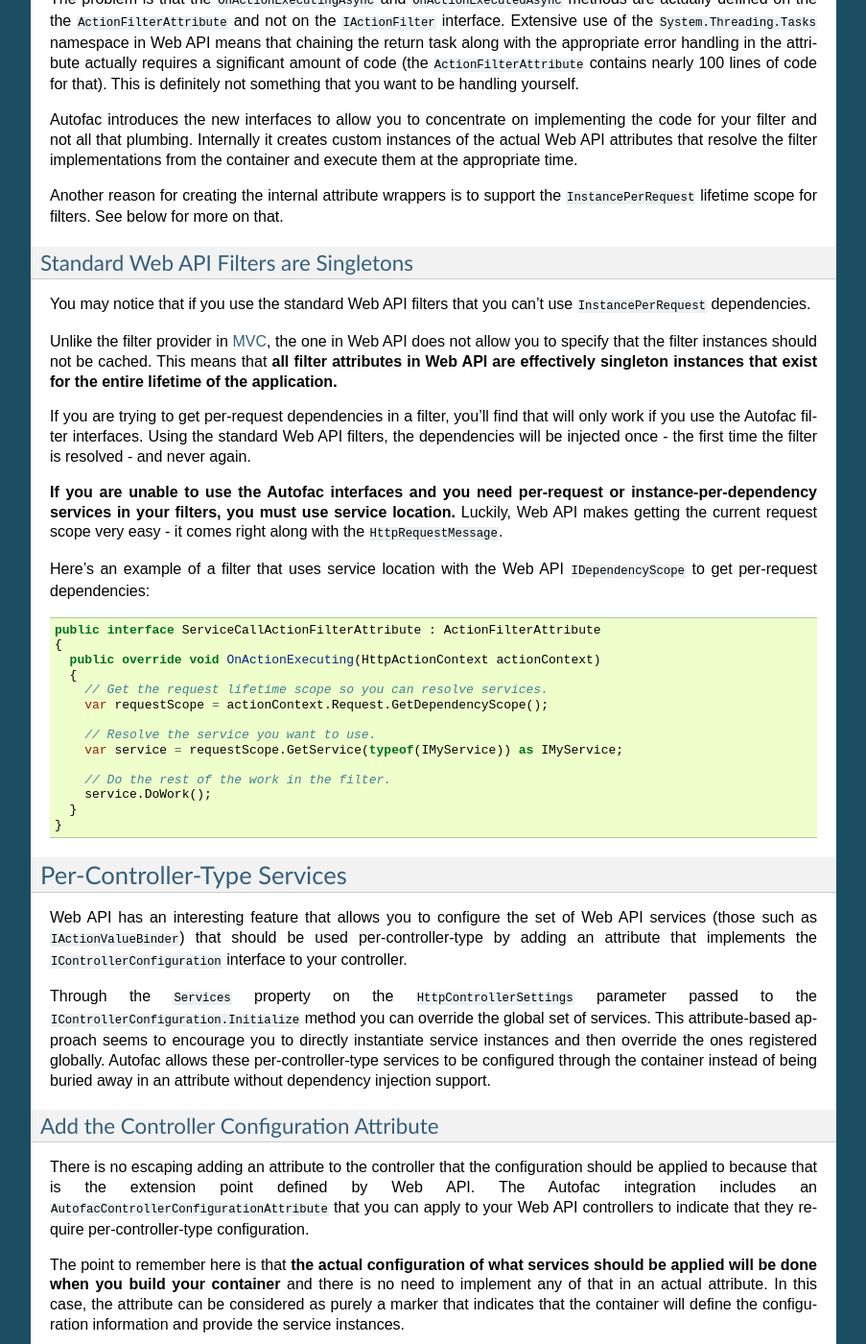
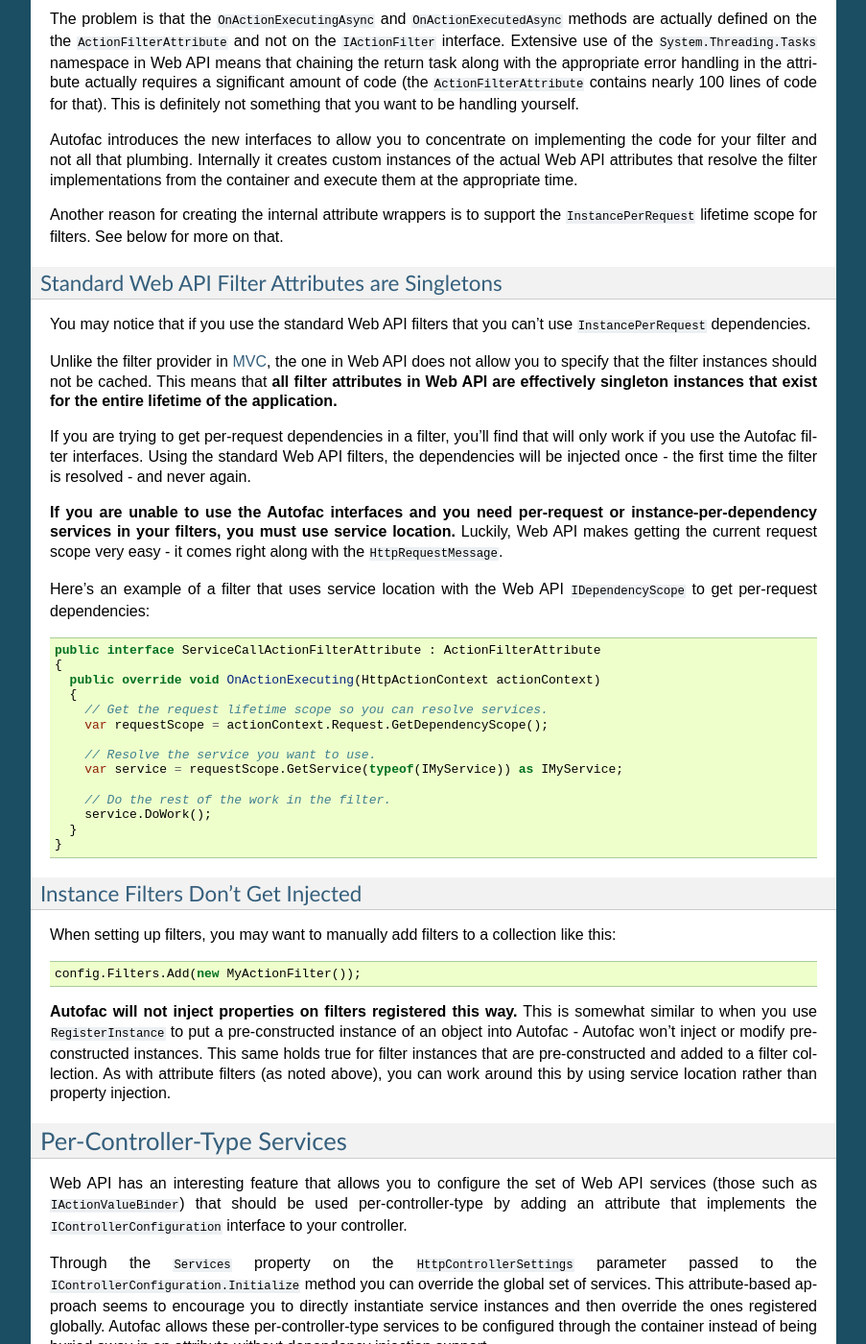
Before and after one commit to autofac/Documentation, a Sphinx documentation site: the page built from docs/integration/webapi.rst, in a window 1280 px wide and 1400 px high, scrolled down 4327 px. Shown: the whole window at 96% size, without its empty margins (198-1101 px from the left). Built offline with Sphinx 7.4.7, drawn with Linux system fonts in a browser that asks for light colours; some of the changed text lies outside the part shown.

Commit message:
Web API instance filters aren't injected.

```diff
--- a/docs/integration/webapi.rst
+++ b/docs/integration/webapi.rst
@@ -203,8 +203,8 @@ Autofac introduces the new interfaces to allow you to concentrate on implementin
 
 Another reason for creating the internal attribute wrappers is to support the ``InstancePerRequest`` lifetime scope for filters. See below for more on that.
 
-Standard Web API Filters are Singletons
----------------------------------------
+Standard Web API Filter Attributes are Singletons
+-------------------------------------------------
 
 You may notice that if you use the standard Web API filters that you can't use ``InstancePerRequest`` dependencies.
 
@@ -232,6 +232,18 @@ Here's an example of a filter that uses service location with the Web API ``IDep
         service.DoWork();
       }
     }
+
+
+Instance Filters Don't Get Injected
+-----------------------------------
+
+When setting up filters, you may want to manually add filters to a collection like this:
+
+.. sourcecode:: csharp
+
+    config.Filters.Add(new MyActionFilter());
+
+**Autofac will not inject properties on filters registered this way.** This is somewhat similar to when you use ``RegisterInstance`` to put a pre-constructed instance of an object into Autofac - Autofac won't inject or modify pre-constructed instances. This same holds true for filter instances that are pre-constructed and added to a filter collection. As with attribute filters (as noted above), you can work around this by using service location rather than property injection.
 
 Per-Controller-Type Services
 ============================
```
